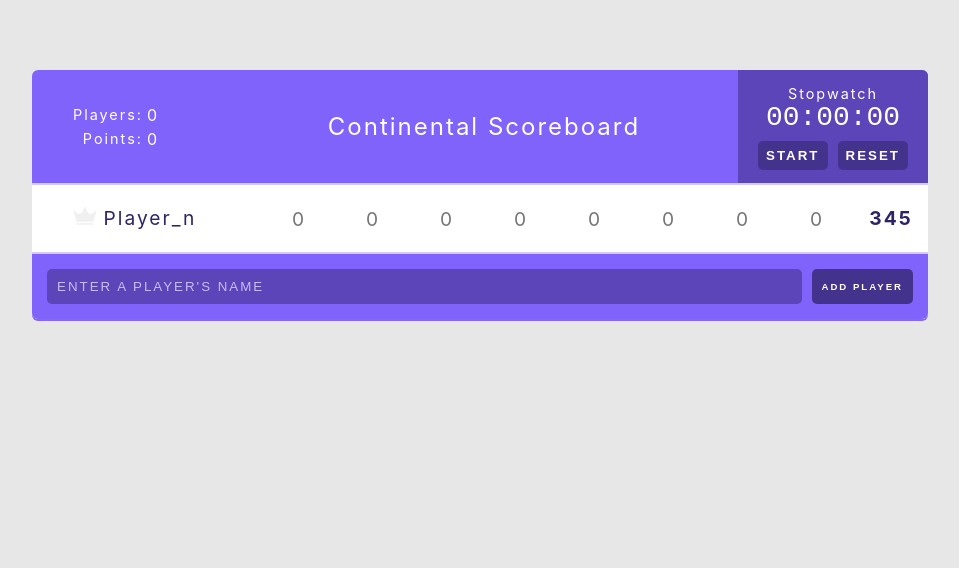
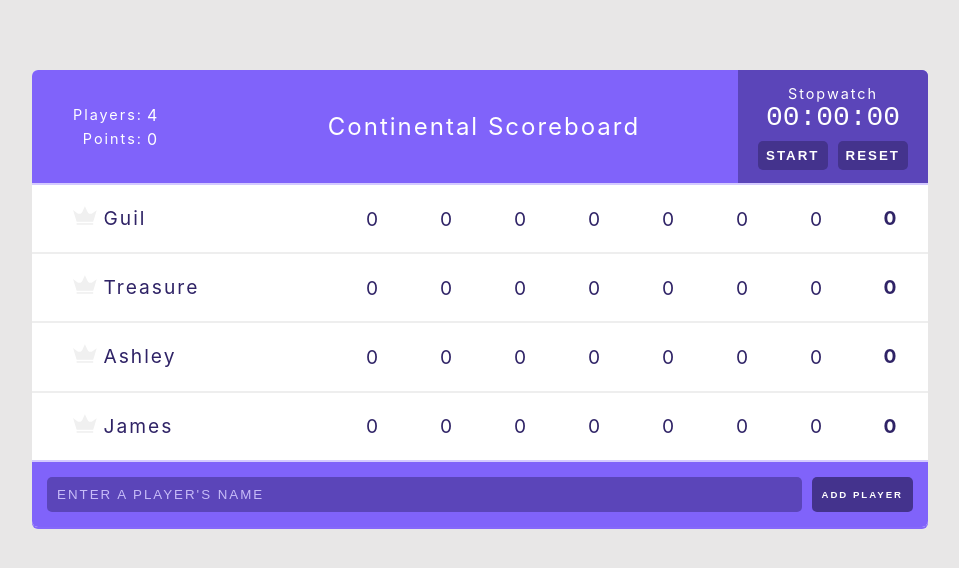
Before and after one commit to PedrodcSjojstrom/score_board, a React (Create React App) app: page / in a window 1280 px wide. Shown: the top 568 px of the page, without its empty margins (160-1119 px from the left). Built offline with nearby package versions, Linux system fonts and the light colour scheme.

Commit message:
Header component whole, player component, crown component, delete player, sum points...

```diff
--- a/src/App.js
+++ b/src/App.js
@@ -5,11 +5,89 @@ import Player from './components/Player';
 
 class App extends Component {
 
+  state = {
+    players: [
+      {
+        name: "Guil",
+        id: 1,
+        rScores:[0,0,0,0,0,0,0],
+
+      },
+      {
+        name: "Treasure",
+        id: 2,
+        rScores:[0,0,0,0,0,0,0],
+
+      },
+      {
+        name: "Ashley",
+        id: 3,
+        rScores:[0,0,0,0,0,0,0],
+
+      },
+      {
+        name: "James",
+        id: 4,
+        rScores:[0,0,0,0,0,0,0],
+
+      }
+    ],
+    gameStage:'',
+  }
+  handleScoreChange= (iPerson,iScore, e) =>{
+    const scoresCopy= this.state.players[iPerson].rScores
+    scoresCopy[iScore]=parseInt(e.target.value)
+    this.setState({
+      rScores: scoresCopy
+    })
+  }
+  handleRemovePlayer = (id) => {
+    this.setState( prevState => {
+      return {
+        players: prevState.players.filter(p => p.id !== id)
+      };
+    });
+  }
+
+  scoreSum = (scores)=> {
+    //just sum the array
+    const reducer = (accumulator, curr) => accumulator + curr;
+    return scores.reduce(reducer)
+  }
+  getHighScore = () => {
+    let totals=[]
+    for (let i=0;i<this.state.players.length;i++){
+      totals=[...totals, ...this.state.players[i].rScores];
+    }
+    console.log(totals)
+    const highScore = Math.max(...totals);
+    if (highScore) {
+      return highScore;
+    }
+    return null;
+  }
+
   render () {
+    const highScore = this.getHighScore();
     return (
       <div className="scoreboard">
-        <Header />
-        <Player />
+        <Header
+        totalPlayers={this.state.players.length}
+        players={this.state.players}
+        />
+        {this.state.players.map( (player, index) =>
+          <Player
+            name={player.name}
+            id={player.id}
+            key={player.id.toString()}
+            rScores={player.rScores}
+            index={index}
+            handleScore={this.handleScoreChange}
+            scoreSum={this.scoreSum(player.rScores)}
+            isHighScore={highScore===this.scoreSum(player.rScores)}
+            removePlayer={this.handleRemovePlayer}
+          />
+        )}
 
         {/* PLAYERS===================== */}
          {/* ->/PLAYERS===================== */}
--- a/src/components/Crown.js
+++ b/src/components/Crown.js
@@ -2,7 +2,7 @@ import React from 'react'
 
 const Crown = (props) => {
     return (
-        <svg viewBox="0 0 44 35" className={null}>
+        <svg viewBox="0 0 44 35" className={props.isHighScore ? 'is-high-score': null}>
             <path d="M26.7616 10.6207L21.8192 0L16.9973 10.5603C15.3699 14.1207 10.9096 15.2672 7.77534 12.9741L0 7.24138L6.56986 28.8448H37.0685L43.5781 7.72414L35.7425 13.0948C32.6685 15.2672 28.3288 14.0603 26.7616 10.6207Z" transform="translate(0 0.301727)"/>
             <rect width="30.4986" height="3.07759" transform="translate(6.56987 31.5603)"/>
         </svg>
--- a/src/components/Header.js
+++ b/src/components/Header.js
@@ -4,7 +4,18 @@ import StopWatch from "./StopWatch";
 
 class Header extends Component {
   static propTypes = {};
+  calculateTotalPoints= (players) => {
+    let points =0;
+    for (let i=0;i<players.length;i++){
+      const arr=players[i].rScores;
+      const reducer = (accumulator, curr) => accumulator + curr;
+      points += arr.reduce(reducer)
+    }
+    return points
+
+  }
   render() {
+    const {totalPlayers, players}= this.props;
     return (
       <header>
         {/* <!-- Stats --> */}
@@ -12,11 +23,11 @@ class Header extends Component {
           <tbody>
             <tr>
               <td>Players:</td>
-              <td>0</td>
+              <td>{totalPlayers}</td>
             </tr>
             <tr>
               <td>Points:</td>
-              <td>0</td>
+              <td>{this.calculateTotalPoints(players)}</td>
             </tr>
             {/* <tr>
               <td>Round:</td>
--- a/src/components/Input.js
+++ b/src/components/Input.js
@@ -3,8 +3,18 @@ import PropType from "prop-types";
 
 class Input extends Component {
   static propTypes = {};
+
+
   render() {
-    return null;
+    const {score,iScore,iPerson,handleScore} = this.props;
+    return (
+      <input
+        type="text"
+        className="round-score"
+        value={score}
+        onChange={(e)=>handleScore(iPerson, iScore, e)}
+      ></input>
+    );
   }
 }
 
--- a/src/components/Player.js
+++ b/src/components/Player.js
@@ -1,30 +1,43 @@
 import React, { Component } from "react";
 import PropType from "prop-types";
+import Input from "./Input";
+import Crown from "./Crown";
 
 class Player extends Component {
   static propTypes = {};
   render() {
+    const {
+      name,
+      rScores,
+      handleScore,
+      scoreSum,
+      removePlayer,
+      id,
+      isHighScore,
+    } = this.props;
     return (
       <div className="player">
-          <span className="player-name">
-            <button className="remove-player">✖</button>
-            <svg viewBox="0 0 44 35" className={null}>
-              <path d="M26.7616 10.6207L21.8192 0L16.9973 10.5603C15.3699 14.1207 10.9096 15.2672 7.77534 12.9741L0 7.24138L6.56986 28.8448H37.0685L43.5781 7.72414L35.7425 13.0948C32.6685 15.2672 28.3288 14.0603 26.7616 10.6207Z" transform="translate(0 0.301727)"/>
-              <rect width="30.4986" height="3.07759" transform="translate(6.56987 31.5603)"/>
-           </svg>
-           Player_n
-          </span>
-          <input type="text" className="round-score" placeholder={0}></input>
-          <input type="text" className="round-score" placeholder={0}></input>
-          <input type="text" className="round-score" placeholder={0}></input>
-          <input type="text" className="round-score" placeholder={0}></input>
-          <input type="text" className="round-score" placeholder={0}></input>
-          <input type="text" className="round-score" placeholder={0}></input>
-          <input type="text" className="round-score" placeholder={0}></input>
-          <input type="text" className="round-score" placeholder={0}></input>
-          <div className="player-total">345</div>
+        <span className="player-name">
+          <button className="remove-player" onClick={() => removePlayer(id)}>
+            ✖
+          </button>
+          <Crown
+          isHighScore={isHighScore}
+
+          />
+          {name}
+        </span>
+        {rScores.map((score, index) => (
+          <Input
+            score={score}
+            iScore={index}
+            iPerson={this.props.index}
+            handleScore={handleScore}
+            key={index.toString()}
+          />
+        ))}
+        <div className="player-total">{scoreSum}</div>
       </div>
-
     );
   }
 }
```
